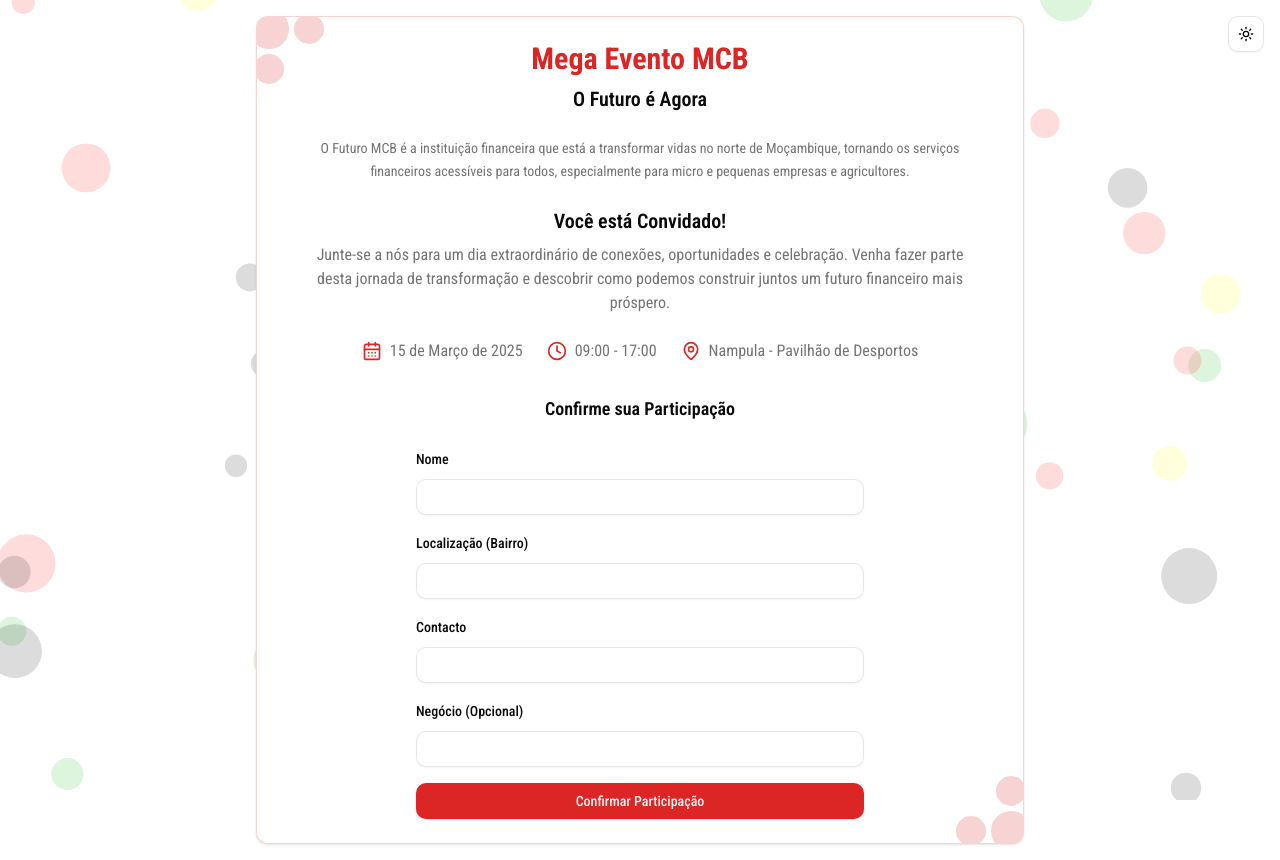
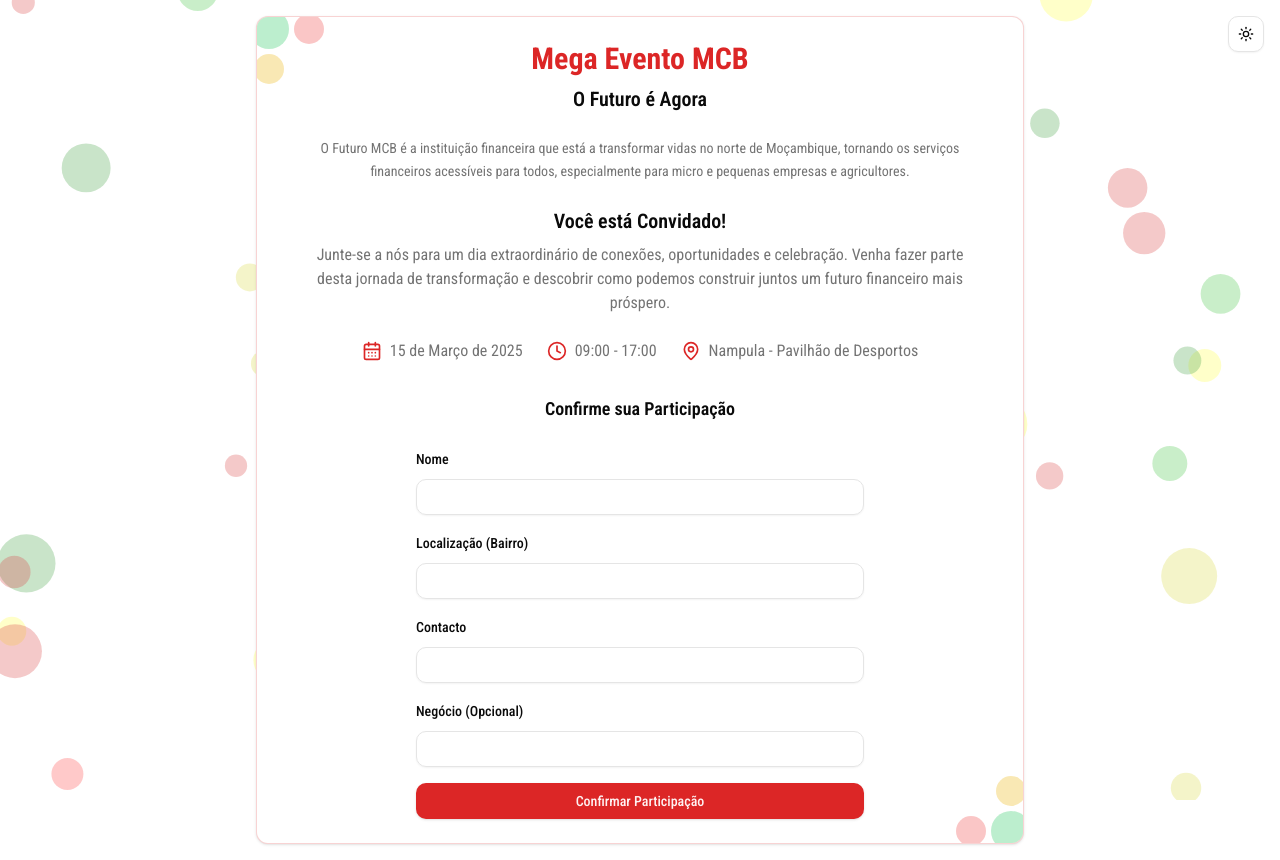
Before and after one commit to DelfimCelestino/futuromcb-invite-page, a Next.js app: page / in a window 1280 px wide. Built offline with nearby package versions, Linux system fonts and the light colour scheme.

Commit message:
adding primary colors at shapes

```diff
--- a/src/components/decorative-shapes.tsx
+++ b/src/components/decorative-shapes.tsx
@@ -1,10 +1,10 @@
 export function TopLeftShape() {
   return (
-    <div className="absolute -top-2 -left-2 text-primary/20">
+    <div className="absolute -top-2 -left-2">
       <svg width="120" height="120" viewBox="0 0 120 120" fill="none">
-        <circle cx="20" cy="20" r="20" fill="currentColor" />
-        <circle cx="60" cy="20" r="15" fill="currentColor" />
-        <circle cx="20" cy="60" r="15" fill="currentColor" />
+        <circle cx="20" cy="20" r="20" className="fill-green-500/30" />
+        <circle cx="60" cy="20" r="15" className="fill-red-500/30" />
+        <circle cx="20" cy="60" r="15" className="fill-yellow-500/30" />
       </svg>
     </div>
   );
@@ -12,11 +12,11 @@
 
 export function BottomRightShape() {
   return (
-    <div className="absolute -bottom-2 -right-2 text-primary/20">
+    <div className="absolute -bottom-2 -right-2">
       <svg width="120" height="120" viewBox="0 0 120 120" fill="none">
-        <circle cx="100" cy="100" r="20" fill="currentColor" />
-        <circle cx="60" cy="100" r="15" fill="currentColor" />
-        <circle cx="100" cy="60" r="15" fill="currentColor" />
+        <circle cx="100" cy="100" r="20" className="fill-green-500/30" />
+        <circle cx="60" cy="100" r="15" className="fill-red-500/30" />
+        <circle cx="100" cy="60" r="15" className="fill-yellow-500/30" />
       </svg>
     </div>
   );
--- a/src/components/floating-bubbles.tsx
+++ b/src/components/floating-bubbles.tsx
@@ -33,10 +33,12 @@
 
     // Create initial bubbles
     const colors = [
-      "hsla(60, 100%, 50%, 0.2)", // amarelo
-      "hsla(120, 100%, 35%, 0.2)", // verde
-      "hsla(0, 100%, 50%, 0.2)", // vermelho
-      "hsla(0, 0%, 0%, 0.2)", // preto
+      "hsla(120, 100%, 35%, 0.3)", // verde
+      "hsla(0, 100%, 50%, 0.3)", // vermelho
+      "hsla(60, 100%, 50%, 0.3)", // amarelo
+      "hsla(120, 100%, 25%, 0.3)", // verde escuro
+      "hsla(0, 100%, 40%, 0.3)", // vermelho escuro
+      "hsla(60, 100%, 40%, 0.3)", // amarelo escuro
     ];
 
     for (let i = 0; i < 50; i++) {
```
